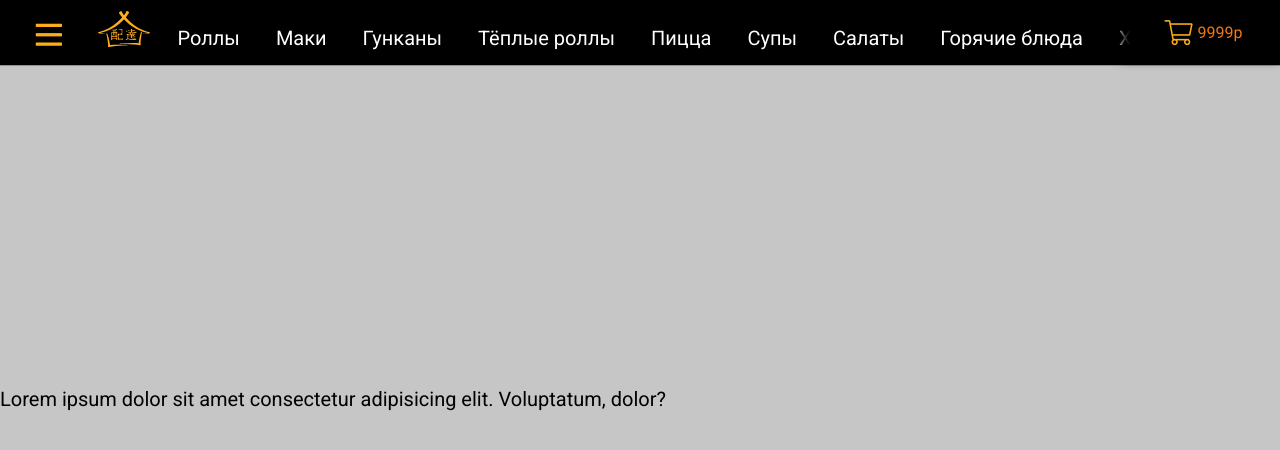
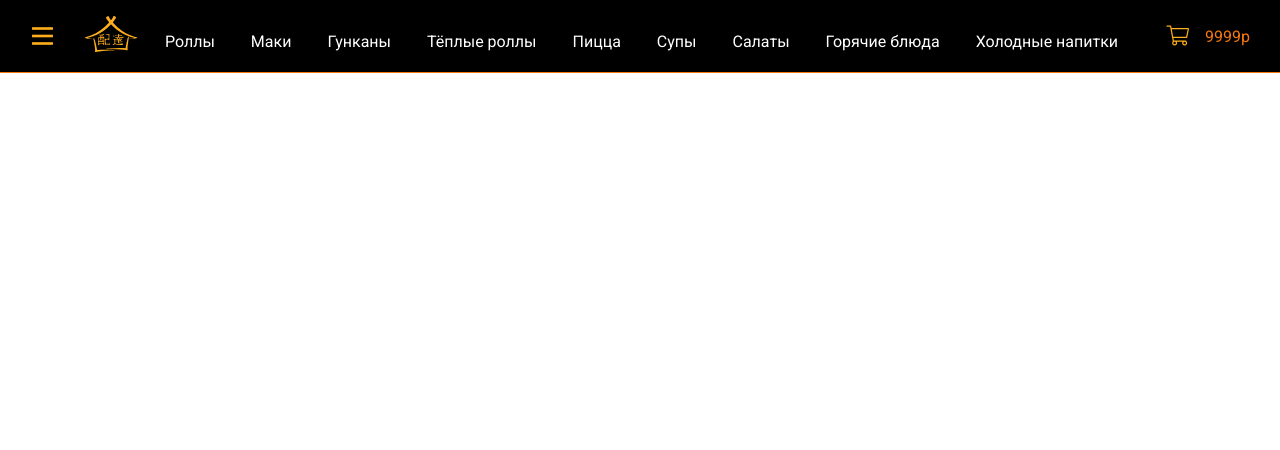
Before and after one commit to windcrack/nowork, a website built with webpack: page src/menu.html in a window 1280 px wide. Built offline with nearby package versions, Linux system fonts and the light colour scheme.

Commit message:
change menu.css in import

```diff
--- a/src/css/menu.css
+++ b/src/css/menu.css
@@ -3,7 +3,7 @@
     --yellowColor: #fdad1a;
 }
 
-*{
+* {
     margin: 0;
     padding: 0;
     font-family: 'Roboto', sans-serif;
@@ -14,6 +14,7 @@
     border-bottom: 1px solid #F47810;
     z-index: 2;
     position: fixed;
+    min-width: 100%;
   }
 
 nav {
@@ -33,8 +34,9 @@
         grid-template-columns: 2.5rem 3.125rem 1fr 6.06rem;
         -ms-grid-rows: 3.125rem 1.875rem;
         grid-template-rows: 3.125rem 1.875rem;
-            grid-template-areas: "lMenu logo phone cart" "Tmenu Tmenu Tmenu Tmenu";
+        grid-template-areas: "lMenu logo phone cart""Tmenu Tmenu Tmenu Tmenu";
     }
+
     nav .phone {
         text-align: center;
         display: block;
@@ -57,6 +59,7 @@
         text-decoration: none;
         color: #fff;
     }
+
     nav .phone a:hover {
         color: var(--yellowColor);
     }
@@ -145,10 +148,10 @@
     display: -webkit-box;
     display: -ms-flexbox;
     display: flex;
+    list-style-type: none;
 }
 
 .text-slider a {
-    margin: 0 auto;
     display: -webkit-box;
     display: -ms-flexbox;
     display: flex;
@@ -157,6 +160,45 @@
     align-items: center;
     color: #fff;
     text-decoration: none;
+    text-align: justify;
+    -webkit-transform: translateY(5px);
+    transform: translateY(5px);
+}
+
+.text-slider a:hover {
+    color: var(--yellowColor);
+}
+
+@media (max-width: 800px) {
+    .text-slider a {
+        -webkit-transform: translateY(-10px);
+        transform: translateY(-10px);
+    }
+}
+
+.text-menu {
+    width: 1040px;
+    padding: 0 20px;
+    overflow-x: scroll;
+    -webkit-overflow-scrolling: touch;
+    padding-bottom: 20px;
+    margin-bottom: -20px;
+    display: -webkit-box;
+    display: -ms-flexbox;
+    display: flex;
+    -webkit-box-align: end;
+    -ms-flex-align: end;
+    align-items: flex-end;
+    cursor: -webkit-grab;
+    cursor: grab;
+    -webkit-mask-image: linear-gradient(90deg, transparent 0, rgba(0, 0, 0, 0.25) 9px, #000 18px, #000 calc(100% - 18px), rgba(0, 0, 0, 0.25) calc(100% - 9px), transparent);
+    mask-image: linear-gradient(90deg, transparent 0, rgba(0, 0, 0, 0.25) 9px, #000 18px, #000 calc(100% - 18px), rgba(0, 0, 0, 0.25) calc(100% - 9px), transparent);
+}
+
+@media (max-width: 800px) {
+    .text-menu {
+        padding: 0 5px;
+    }
 }
 
 .toggle-button {
@@ -166,8 +208,23 @@
     border: none;
 }
 
-@media (max-width: 600px){
-    .toggle-button{
+.blockTwo {
+    margin: 1rem 0;
+    width: auto;
+    overflow: hidden;
+}
+
+.textInSlider {
+    margin-right: 20px;
+    display: -webkit-box;
+    display: -ms-flexbox;
+    display: flex;
+    width: auto;
+    white-space: nowrap;
+  }
+
+@media (max-width: 600px) {
+    .toggle-button {
         margin: auto;
     }
 }
@@ -211,6 +268,7 @@
 }
 
 @media (max-width: 600px) {
+
     .btn-side-close,
     .btn-side-closeMob {
         -webkit-animation: marginLeftMob 1s 1;
@@ -224,6 +282,7 @@
     0% {
         margin-left: 0;
     }
+
     100% {
         margin-left: 0.25rem;
     }
@@ -233,6 +292,7 @@
     0% {
         margin-left: 0;
     }
+
     100% {
         margin-left: 0.25rem;
     }
@@ -242,6 +302,7 @@
     0% {
         margin-left: 0;
     }
+
     100% {
         margin-left: 17.8rem;
     }
@@ -251,6 +312,7 @@
     0% {
         margin-left: 0;
     }
+
     100% {
         margin-left: 17.8rem;
     }
@@ -308,6 +370,7 @@
     0% {
         width: 0;
     }
+
     100% {
         width: 100%;
     }
@@ -317,6 +380,7 @@
     0% {
         width: 0;
     }
+
     100% {
         width: 100%;
     }
@@ -340,6 +404,7 @@
     0% {
         width: 0;
     }
+
     100% {
         width: 16rem;
     }
@@ -349,6 +414,7 @@
     0% {
         width: 0;
     }
+
     100% {
         width: 16rem;
     }
@@ -358,6 +424,7 @@
     from {
         opacity: 1;
     }
+
     to {
         opacity: 0;
     }
@@ -367,6 +434,7 @@
     from {
         opacity: 1;
     }
+
     to {
         opacity: 0;
     }
@@ -394,6 +462,7 @@
     0% {
         height: 0;
     }
+
     100% {
         height: 100%;
     }
@@ -403,14 +472,12 @@
     0% {
         height: 0;
     }
+
     100% {
         height: 100%;
     }
 }
 
-main {
-    padding-top: 30%;
-}
 
 .menuHeader {
     color: #fff;
@@ -440,6 +507,7 @@
         -ms-flex-direction: row;
         flex-direction: row;
     }
+
     .menuHeader .secretBlock {
         display: inline;
         width: 2.18rem;
@@ -452,6 +520,7 @@
     0% {
         opacity: 0;
     }
+
     100% {
         opacity: 1;
     }
@@ -461,6 +530,7 @@
     0% {
         opacity: 0;
     }
+
     100% {
         opacity: 1;
     }
@@ -497,9 +567,7 @@
     color: var(--yellowColor);
 }
 
-@media (max-width: 600px){
-
-}
+@media (max-width: 600px) {}
 
 .textBlock {
     display: -webkit-box;
@@ -592,4 +660,5 @@
         padding: 1.5rem 1.25rem;
     }
 }
+
 /*# sourceMappingURL=style.css.map */
--- a/src/menu.html
+++ b/src/menu.html
@@ -6,7 +6,7 @@
     <meta http-equiv="X-UA-Compatible" content="ie=edge">
     <title>New Menu</title>
     <!-- Можно заилить будет в главный но тут траблы начинаются со старым :) -->
-    <link rel="stylesheet" href="../css/style.css">
+    <link rel="stylesheet" href="css/menu.css">
     <!-- Тут всё по старому -->
     <link rel="stylesheet" type="text/css" href="slick/slick.css"/>
     <link rel="stylesheet" type="text/css" href="slick/slick-theme.css"/>
```
Lines whose indentation alone changed are shown as unchanged.
